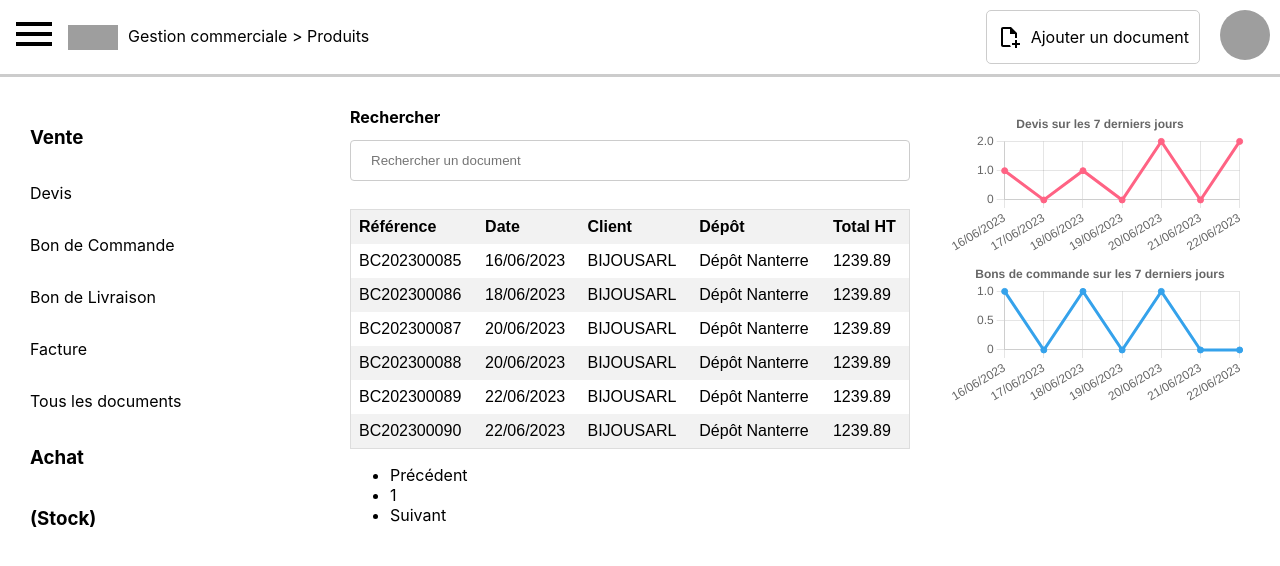
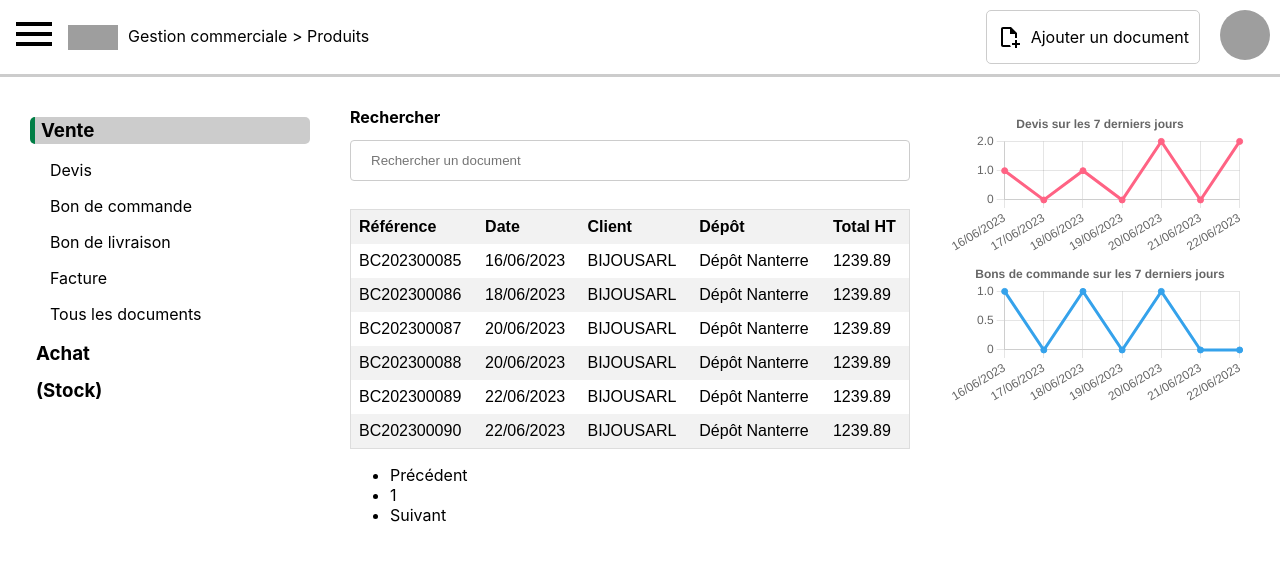
Before and after one commit to sebtex1/sage-frontend, a React (Create React App) app: page /Documents in a window 1280 px wide. Shown: the top 566 px of the page. Built offline with nearby package versions, Linux system fonts and the light colour scheme; grey boxes are pictures that could not be loaded.

Commit message:
Feat: switch document type

```diff
--- /dev/null
+++ b/src/components/MenuDropDown.js
@@ -0,0 +1,46 @@
+import React from 'react'
+import styled from "styled-components";
+
+const MenuDropDown = ({ menu = [], callback }) => {
+    const [rowIndex, setRowIndex] = React.useState(0)
+    return (
+        <>
+            <div>
+                {menu.length > 0 ? menu.map((row, index) => {
+                    return (
+                    <div key={index}>
+                        <Category
+                            style={{
+                                backgroundColor: rowIndex === index ? '#ccc': '',
+                                borderLeft: rowIndex === index ? '5px solid #007E45' : ''
+                            }}
+                            onClick={() => {setRowIndex(index)}}>{row.name}
+                        </Category>
+                        <DivChoices>
+                            {rowIndex === index ? row.choices.map((choice, index) => {
+                                return (
+                                    <p key={index} onClick={() => {callback(choice.value)}}>{choice.name}</p>
+                                )
+                            }) : null}
+                        </DivChoices>
+                    </div>
+                    )
+                }) : null}
+            </div>
+        </>
+    )
+}
+
+export default MenuDropDown
+
+const Category = styled.h3`
+    margin: 10px 0;
+    padding: 2px 6px;
+    cursor: pointer;
+    border-radius: 5px;
+`;
+
+const DivChoices = styled.div`
+    margin-left: 20px;
+    cursor: pointer;
+`;
--- a/src/pages/Documents.js
+++ b/src/pages/Documents.js
@@ -4,9 +4,26 @@ import InputForm from "../components/InputForm";
 import LineChart from "../components/LineChart";
 import PageColumn from "../components/PageColumn";
 import TablePaged from "../components/TablePaged";
+import MenuDropDown from "../components/MenuDropDown";
 
 const Documents = () => {
     const [search, setSearch] = React.useState('')
+    const [document, setDocument] = React.useState('devis')
+
+    const menu = [
+        {
+            name: 'Vente',
+            choices: [
+                { name: 'Devis', value: 'devis' },
+                { name: 'Bon de commande', value: 'bonDeCommande' },
+                { name: 'Bon de livraison', value: 'bonDeLivraison' },
+                { name: 'Facture', value: 'facture' },
+                { name: 'Tous les documents', value: 'tousLesDocuments' }
+            ]
+        },
+        {name: 'Achat', choices: ['1', '2']},
+        {name: '(Stock)', choices: ['1', '2']},
+    ]
 
     const documentsData = {
         devis: [
@@ -60,14 +77,7 @@ const Documents = () => {
         <>
             <Div>
                 <PageColumn>
-                    <h3>Vente</h3>
-                    <p>Devis</p>
-                    <p>Bon de Commande</p>
-                    <p>Bon de Livraison</p>
-                    <p>Facture</p>
-                    <p>Tous les documents</p>
-                    <h3>Achat</h3>
-                    <h3>(Stock)</h3>
+                    <MenuDropDown menu={menu} callback={setDocument} />
                 </PageColumn>
                 <PageColumn flex={2}>
                     <InputForm
@@ -79,7 +89,7 @@ const Documents = () => {
                         value={search}
                         onChange={e => setSearch(e.target.value)}
                     />
-                    <TablePaged data={documentsData.devis} itemsPerPage={15}/>
+                    {documentsData[document] ? <TablePaged data={documentsData[document]} itemsPerPage={15}/> : null}
                 </PageColumn>
                 <PageColumn>
                     <LineChart data={datasetDevis} labels={labels} title='Devis sur les 7 derniers jours' />
```
